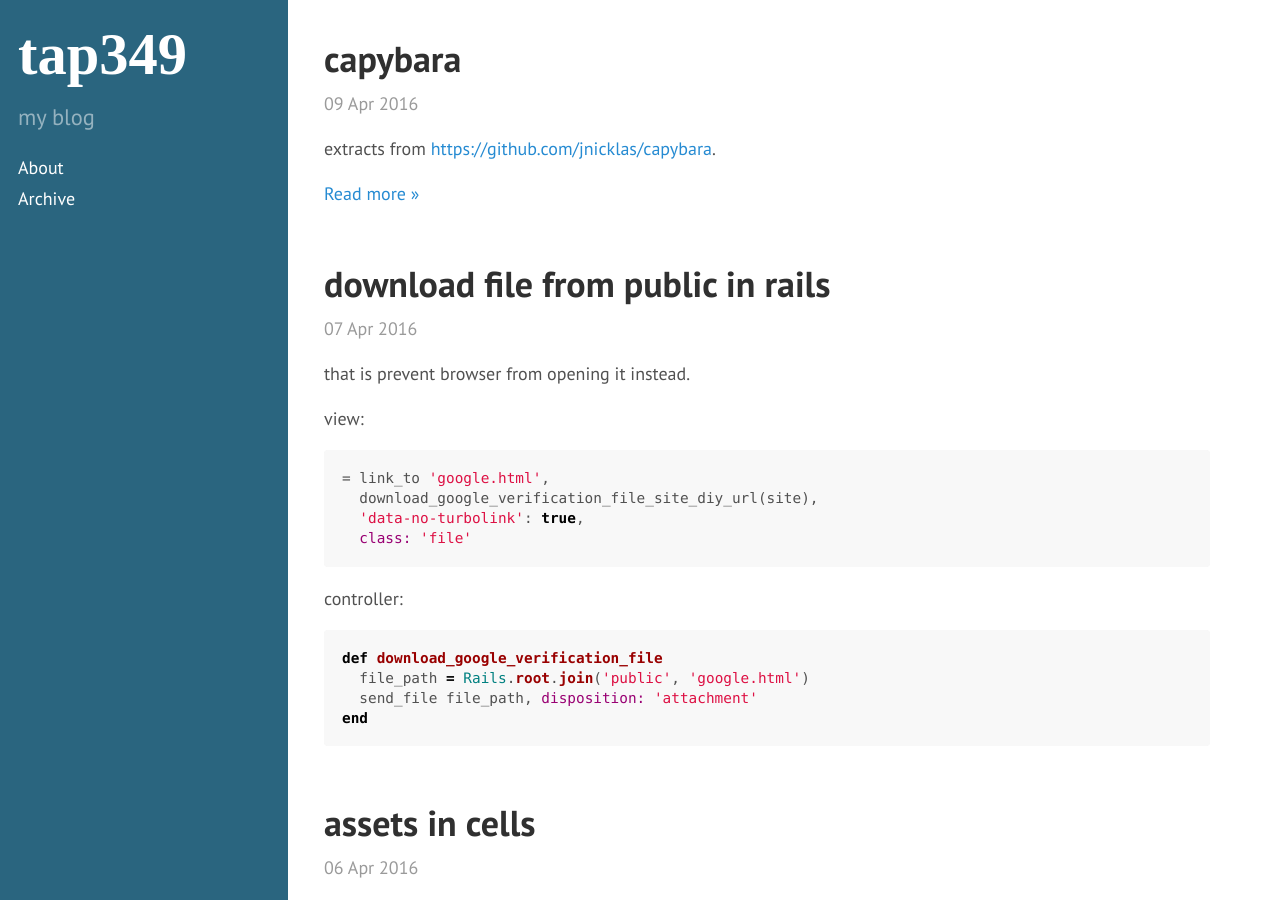
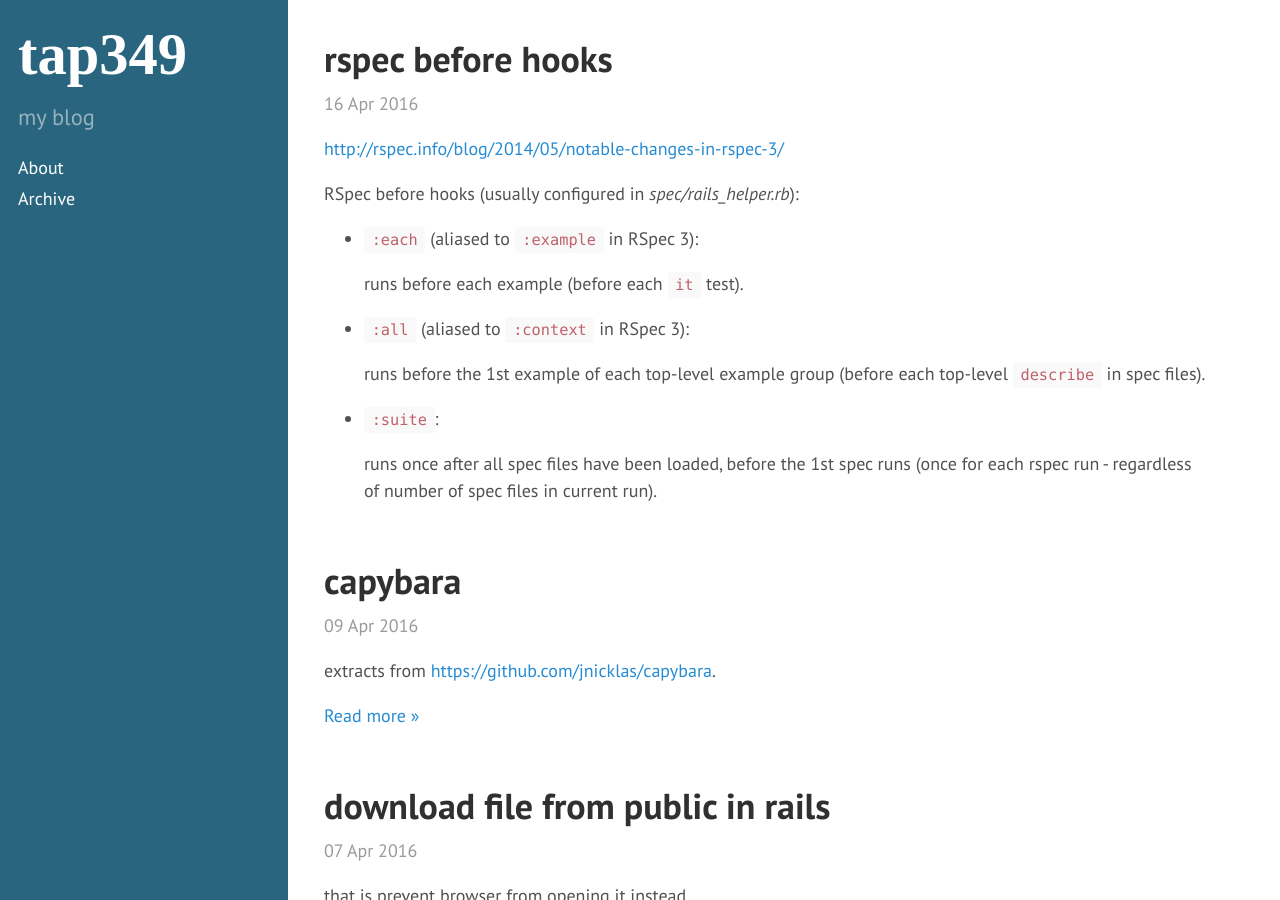
Before and after one commit to tap349/tap349.github.io, a Jekyll site: the page built from index.html, in a window 1280 px wide and 900 px high. Built offline with Jekyll 4.4.1, drawn with Linux system fonts in a browser that asks for light colours; the list of posts is cut into pages by our own code; some of the changed text lies outside the part shown.

Commit message:
update 2016-04-16_16:05:28

```diff
--- /dev/null
+++ b/_posts/2016-04-16-rspec-hooks.md
@@ -0,0 +1,25 @@
+---
+layout: post
+title: rspec before hooks
+date: 2016-04-16 15:49:59 +0300
+access: public
+categories: [rspec]
+---
+
+<http://rspec.info/blog/2014/05/notable-changes-in-rspec-3/>
+
+RSpec before hooks (usually configured in _spec/rails_helper.rb_):
+
+- `:each` (aliased to `:example` in RSpec 3):
+
+  runs before each example (before each `it` test).
+
+- `:all` (aliased to `:context` in RSpec 3):
+
+  runs before the 1st example of each top-level example group
+  (before each top-level `describe` in spec files).
+
+- `:suite`:
+
+  runs once after all spec files have been loaded, before the 1st spec runs
+  (once for each rspec run - regardless of number of spec files in current run).
```
Also changed, not shown: _posts/2016-04-09-capybara.md (+10 -6 lines).
